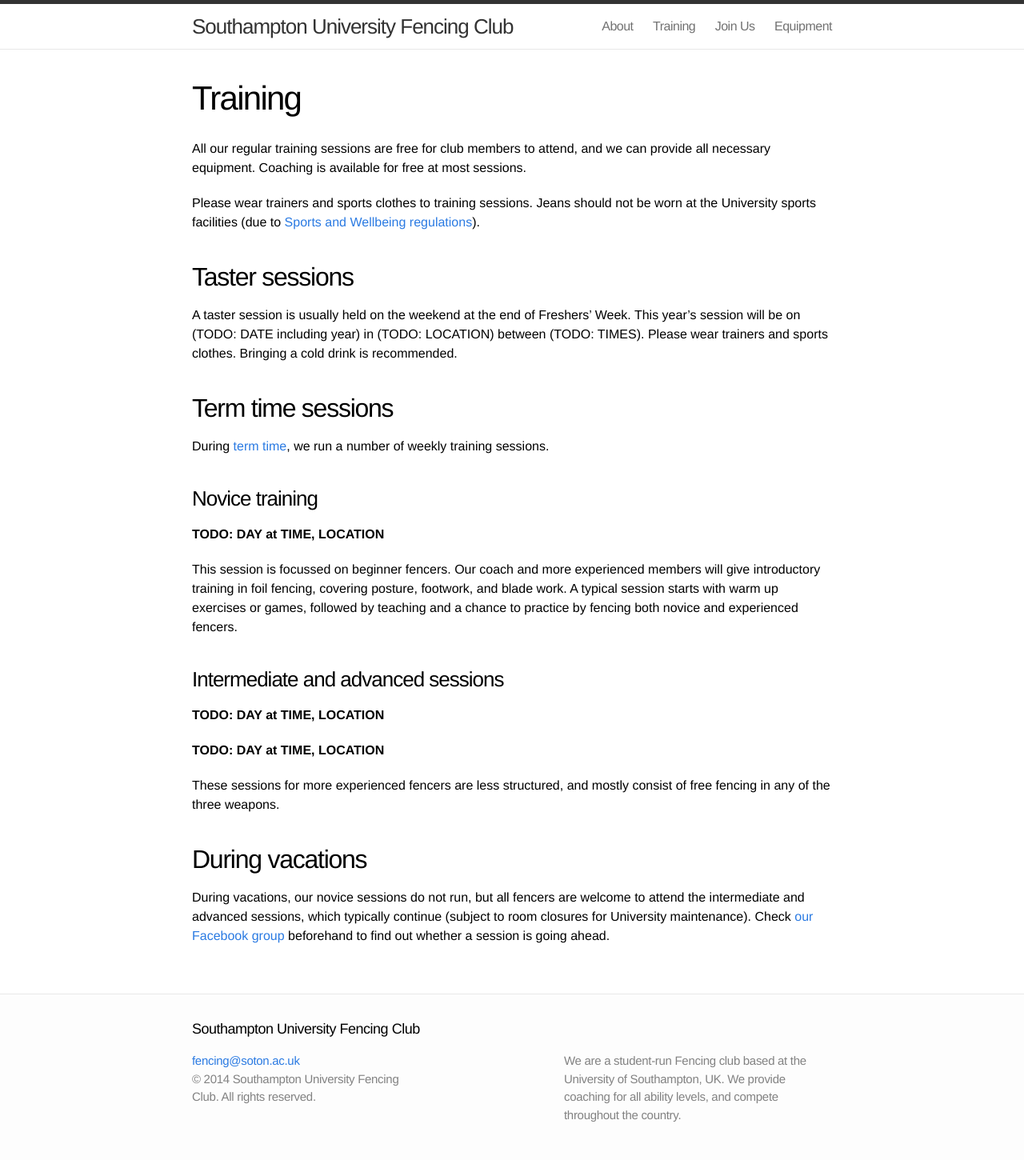
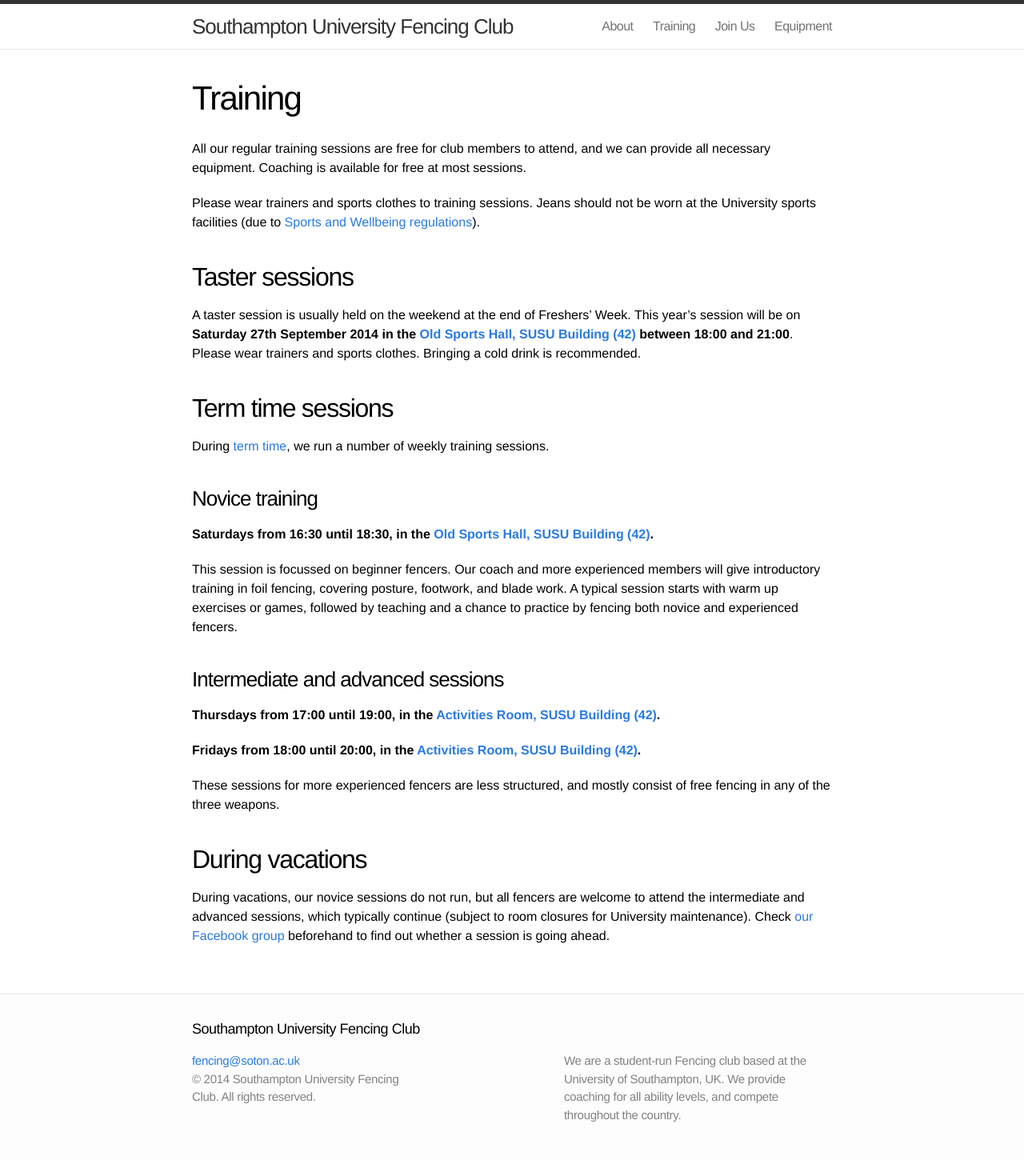
Before and after one commit to sotonfencing/sotonfencing.github.io, a Jekyll site: the page built from training.md, in a window 1280 px wide. Shown: the whole page at 80% size. Built offline with Jekyll 4.4.1, drawn with Linux system fonts in a browser that asks for light colours.

Commit message:
Add training times and locations for 2014-2015

```diff
--- a/training.md
+++ b/training.md
@@ -12,7 +12,7 @@
 Taster sessions
 ---------------
 
-A taster session is usually held on the weekend at the end of Freshers' Week. This year's session will be on (TODO: DATE including year) in (TODO: LOCATION) between (TODO: TIMES). Please wear trainers and sports clothes. Bringing a cold drink is recommended.
+A taster session is usually held on the weekend at the end of Freshers' Week. This year's session will be on **Saturday 27th September 2014 in the [Old Sports Hall, SUSU Building (42)][OldSportsHall] between 18:00 and 21:00**. Please wear trainers and sports clothes. Bringing a cold drink is recommended.
 
 Term time sessions
 ------------------
@@ -21,15 +21,15 @@
 
 ### Novice training ###
 
-**TODO: DAY at TIME, LOCATION**
+**Saturdays from 16:30 until 18:30, in the [Old Sports Hall, SUSU Building (42)][OldSportsHall].**
 
 This session is focussed on beginner fencers. Our coach and more experienced members will give introductory training in foil fencing, covering posture, footwork, and blade work. A typical session starts with warm up exercises or games, followed by teaching and a chance to practice by fencing both novice and experienced fencers.
 
 ### Intermediate and advanced sessions ###
 
-**TODO: DAY at TIME, LOCATION**
+**Thursdays from 17:00 until 19:00, in the [Activities Room, SUSU Building (42)][ActivitiesRoom].**
 
-**TODO: DAY at TIME, LOCATION**
+**Fridays from 18:00 until 20:00, in the [Activities Room, SUSU Building (42)][ActivitiesRoom].**
 
 These sessions for more experienced fencers are less structured, and mostly consist of free fencing in any of the three weapons.
 
@@ -37,3 +37,6 @@
 ----------------
 
 During vacations, our novice sessions do not run, but all fencers are welcome to attend the intermediate and advanced sessions, which typically continue (subject to room closures for University maintenance). Check [our Facebook group]({{site.links.facebook_group}}) beforehand to find out whether a session is going ahead.
+
+[OldSportsHall]: http://maps.southampton.ac.uk/#1/20/50.93400/-1.39753 "Map showing the Old Sports Hall"
+[ActivitiesRoom]: http://maps.southampton.ac.uk/#2/20/50.93395/-1.39797 "Map showing the Activities Room"
```
